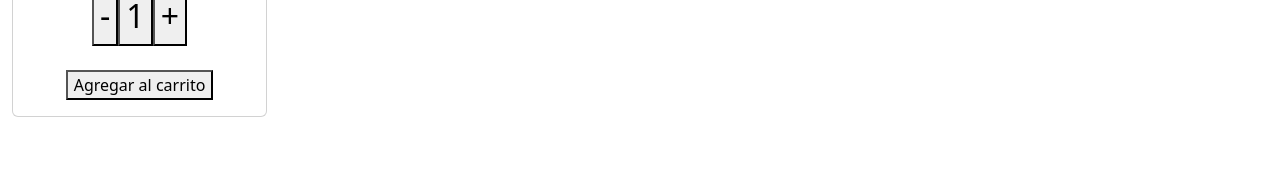
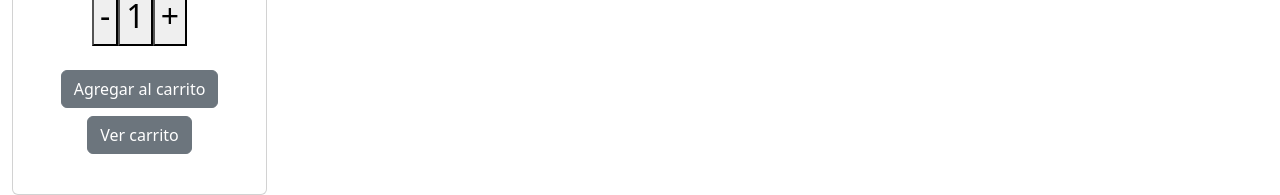
Before and after one commit to HFajardo02/ecommerce-hectorfajardo, a React (Create React App) app: page /detalle/1 in a window 1280 px wide. Shown: the part 614-809 px from the top of the page. Built offline with nearby package versions, Linux system fonts and the light colour scheme.

Commit message:
Sincronizar Counter y CartContext

```diff
--- a/src/components/Cart/Cart.jsx
+++ b/src/components/Cart/Cart.jsx
@@ -1,9 +1,34 @@
-import React from 'react'
+import { Link } from "react-router-dom"
+import { useCartContext } from "../contexts/cartContext"
+
 
 const Cart = () => {
-  return (
-    <div>Cart</div>
-  )
+    const { cart, vaciarCarrito } = useCartContext ()
+    return (
+        <div>
+            <ul>
+                {
+                    cart.map(item => <li key={item.id}>
+                        <div className="w-25">
+                            <img src={item.photo_url} className='w-25' alt="ilustracion"/>
+                        </div>
+                        <b>Nombre:</b> {item.model} <b>Precio:</b> ${item.precio} MXN <b>Cantidad:</b> {item.cantidad}
+                    </li>  )
+                }
+            </ul>
+            <div>
+                <button className="btn btn-secondary" onClick={vaciarCarrito}>Vaciar Carrito</button>
+                <br />
+                <br />
+            </div>
+            <div>
+                <Link to='/' >
+                    <button className="btn btn-secondary" onClick={()=>console.log('Ir al Inicio') }>Seguir comprando</button>
+                </Link>
+            </div>
+
+        </div>
+    )
 }
 
 export default Cart
--- a/src/components/ItemCount/ItemCount.jsx
+++ b/src/components/ItemCount/ItemCount.jsx
@@ -1,29 +1,27 @@
 import { useState } from 'react'
 
-    function ItemCount ({stock, initial}){
+    function ItemCount ({stock, initial, verCarrito}){
 
-        const [count, getCount]= useState(initial)
+        const [count, setCount]= useState(initial)
 
-        function onSubtract(){
-            getCount(count-1)
+
+        function onSubstract(){
+            setCount(count-1)
         }
 
         function onAdd(){
-            getCount(count+1)
+            setCount(count+1)
         }
 
-        function verCarrito(){
-            console.log ("Artículos seleccionados: ", {count})
-        }
 
         return(
             <div>
-                <button disabled={ count <1 } onClick={onSubtract}><h2>-</h2></button>
+                <button disabled={ count <1 } onClick={onSubstract}><h2>-</h2></button>
                 <button><h2>{count}</h2></button>
                 <button disabled={ count >= stock } onClick={onAdd}><h2>+</h2></button>
                 <br />
                 <br />
-                <button disabled={count<=0} onClick={() => {verCarrito(count)}}>Agregar al carrito</button>
+                <button className="btn btn-secondary" disabled={count<=0} onClick={() => {verCarrito(count)}}>Agregar al carrito</button>
             </div>
         )
     }
--- a/src/components/ItemDetail/ItemDetail.jsx
+++ b/src/components/ItemDetail/ItemDetail.jsx
@@ -2,11 +2,24 @@ import Card from 'react-bootstrap/Card';
 import CardGroup from 'react-bootstrap/CardGroup';
 import Row from 'react-bootstrap/Row';
 import Col from 'react-bootstrap/Col';
+
+
 import ItemCount from '../ItemCount/ItemCount';
+import { useCartContext } from '../contexts/cartContext';
+import { Link } from 'react-router-dom';
 
 
 
 const ItemDetail = ({producto}) => {
+
+    const { cart, addToCart } = useCartContext()
+
+    const verCarrito = (count) => {
+        console.log ("Número de Artículos Seleccionados: ", {count})
+        addToCart( {...producto, cantidad: count} )
+    }
+
+    console.log(cart)
 
     return(
             <Row xs={1} md={2} lg={4} className="container mt-5 text-center">
@@ -27,7 +40,12 @@ const ItemDetail = ({producto}) => {
                                     <br />
                                     <b>Stock:</b> {producto.stock} unidades
                                 </Card.Text>
-                                <ItemCount initial={1} stock={producto.stock}/>
+                                <ItemCount initial={1} stock={producto.stock} verCarrito={verCarrito}/>
+                                    <Card.Text>
+                                        <Link to='/cart' >
+                                            <button className="btn btn-secondary mt-2" onClick={()=>console.log('Ver carrito') }>Ver carrito</button><br /><br />
+                                        </Link>
+                                    </Card.Text>
                             </Card.Body>
                         </Card>
                     </CardGroup>
--- /dev/null
+++ b/src/components/contexts/cartContext.jsx
@@ -0,0 +1,53 @@
+import { createContext, useState, useContext } from 'react'
+
+const CartContext = createContext([])
+
+export const useCartContext = () => useContext(CartContext)
+
+export const CartContextProvider = ({children}) => {
+
+    const [cart, setCart] = useState([])
+
+    const addToCart = (item) => {
+
+        if (isInCart(item))
+        {
+            const product = cart.find (p => p.id === item.id);
+            const newArray = cart.filter(producto => producto.id !== item.id);
+            product.cantidad += item.cantidad;
+            setCart([
+                ...newArray,
+                product
+            ])
+        }
+        else
+        {
+            setCart([
+                ...cart,
+                item
+            ])
+        }
+    }
+
+    const isInCart = item => {
+        return cart.some(producto => producto.id === item.id)
+    }
+
+
+    const vaciarCarrito = () => {
+        setCart([])
+    }
+
+
+    return (
+        <CartContext.Provider
+            value={{
+                cart,
+                addToCart,
+                vaciarCarrito
+            }}
+        >
+            {children}
+        </CartContext.Provider>
+    )
+}
```
Also changed, not shown: src/App.js (+3 -25 lines), src/components/CartWidget/CartWidget.jsx (+0 -23 lines), src/components/ItemDetailContainer/ItemDetailContainer.jsx (+0 -23 lines).
